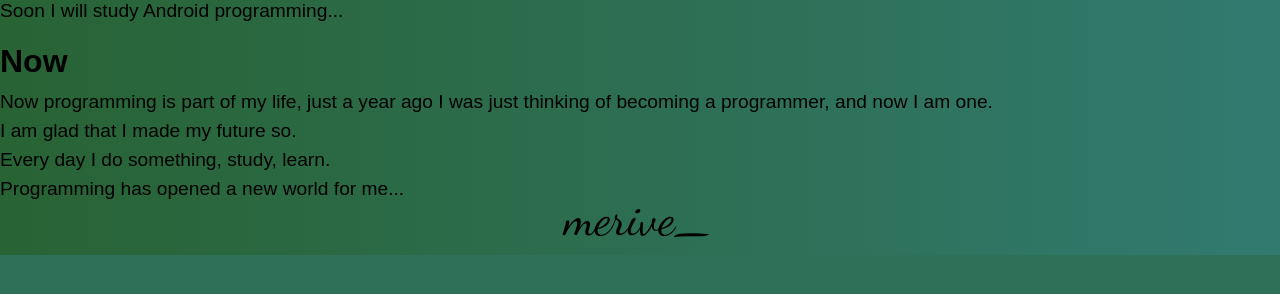
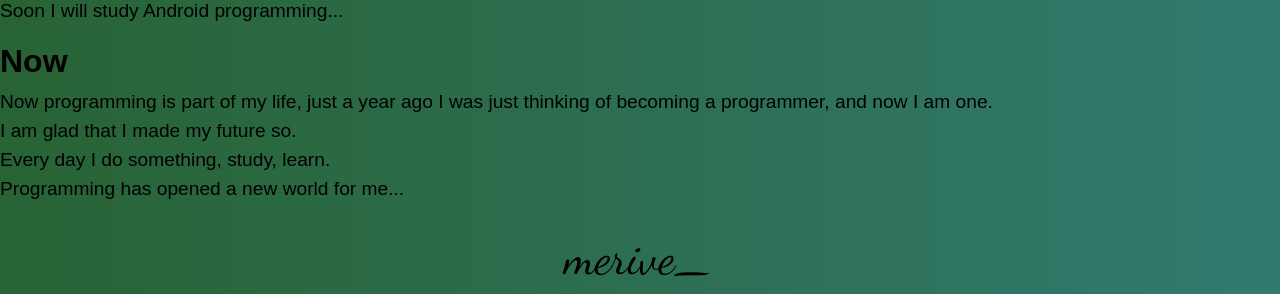
Before and after one commit to merive/merive.com, a Flask app: page /about in a window 1280 px wide. Shown: the part 669-963 px from the top of the page. Before the commit the page ends 924 px from the top, so only its background shows below. Run offline with Flask 2, Linux system fonts and the light colour scheme; some libraries are stand-ins or nearby versions; some web fonts are replaced.

Commit message:
Update footer in about.html

```diff
--- a/templates/about.html
+++ b/templates/about.html
@@ -14,6 +14,8 @@
             position: absolute;
             left: 50%;
             margin-right: -50%;
+            margin-top: 3%;
+            margin-bottom: 2%;
             transform: translate(-50%, -50%);
         }
     </style>
```
